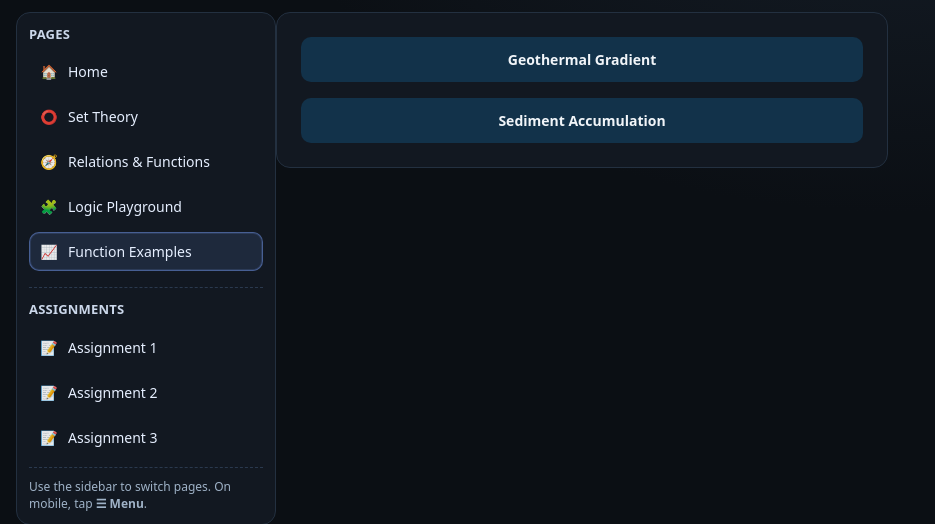
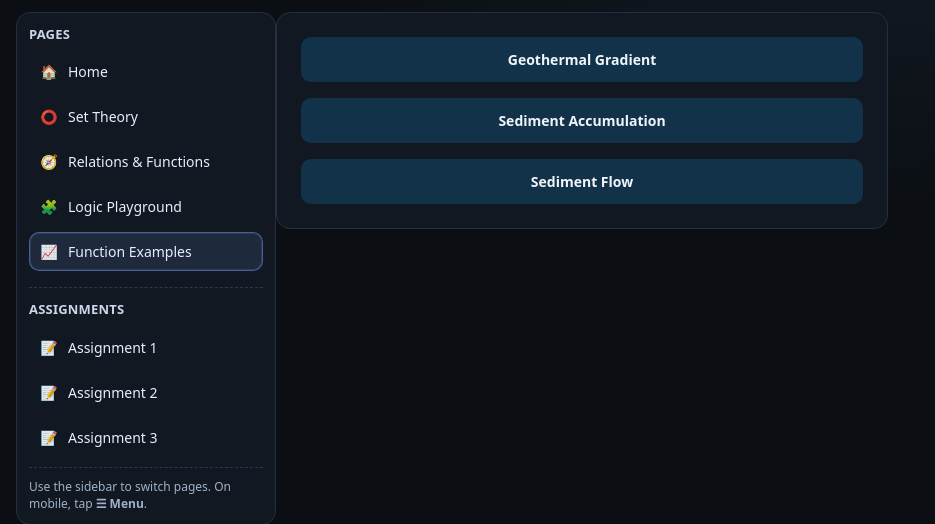
Before and after one commit to AIforimpact22/math1styear, a Flask app: page /function-examples/ in a window 1280 px wide. Shown: the part 148-672 px from the top of the page, without its empty margins (0-935 px from the left). Run offline with Flask 3, Linux system fonts and the light colour scheme.

Commit message:
Link sediment flow example from function gallery

```diff
--- a/main.py
+++ b/main.py
@@ -21,6 +21,7 @@ from functions_assignment import functions_assignment_bp
 from logic_playground import logic_playground_bp
 from geothermal import bp as geothermal_bp
 from sedimentation import bp as sedimentation_bp
+from sediment import sediment_bp
 from function_examples import function_examples_bp
 
 # NEW: Relations & Functions (Fossils) interactive page
@@ -82,6 +83,9 @@ def create_app():
     # Sediment accumulation linear model at /sedimentation
     app.register_blueprint(sedimentation_bp, url_prefix="/sedimentation")
 
+    # Sediment transport power-law model at /sediment
+    app.register_blueprint(sediment_bp, url_prefix="/sediment")
+
     # NEW: Relations & Functions (Fossils) at /relations
     # - Page route:            GET /relations
     # - Assets (JSON) route:   GET /relations/api/assets
--- a/templates/function_examples.html
+++ b/templates/function_examples.html
@@ -29,8 +29,9 @@
     }
   </style>
   <div class="fn-links">
-    <a class="fn-links__btn" href="/geothermal">Geothermal Gradient</a>
-    <a class="fn-links__btn" href="/sedimentation">Sediment Accumulation</a>
+    <a class="fn-links__btn" href="{{ url_for('geothermal.index') }}">Geothermal Gradient</a>
+    <a class="fn-links__btn" href="{{ url_for('sedimentation.index') }}">Sediment Accumulation</a>
+    <a class="fn-links__btn" href="{{ url_for('sediment.index') }}">Sediment Flow</a>
   </div>
 </section>
 {% endblock %}
--- a/templates/sediment.html
+++ b/templates/sediment.html
@@ -1,4 +1,4 @@
-{# templates/transport.html #}
+{# templates/sediment.html #}
 {% extends "index.html" %}
 {% block page_title %}Sediment Transport — Power‑Law Model{% endblock %}
 
@@ -14,7 +14,7 @@
   <div class="geo-plot">
     <figure>
       <img
-        src="{{ url_for('transport.plot_png', k=k, n=n, vmax=vmax, v=vpoint, cb=ts) }}"
+        src="{{ url_for('sediment.plot_png', k=k, n=n, vmax=vmax, v=vpoint, cb=ts) }}"
         alt="Sediment transport (Qₛ) vs flow velocity (v), with Qₛ = k·vⁿ"
       >
       <figcaption>
```
Also changed, not shown: sediment.py (+6 -5 lines).
